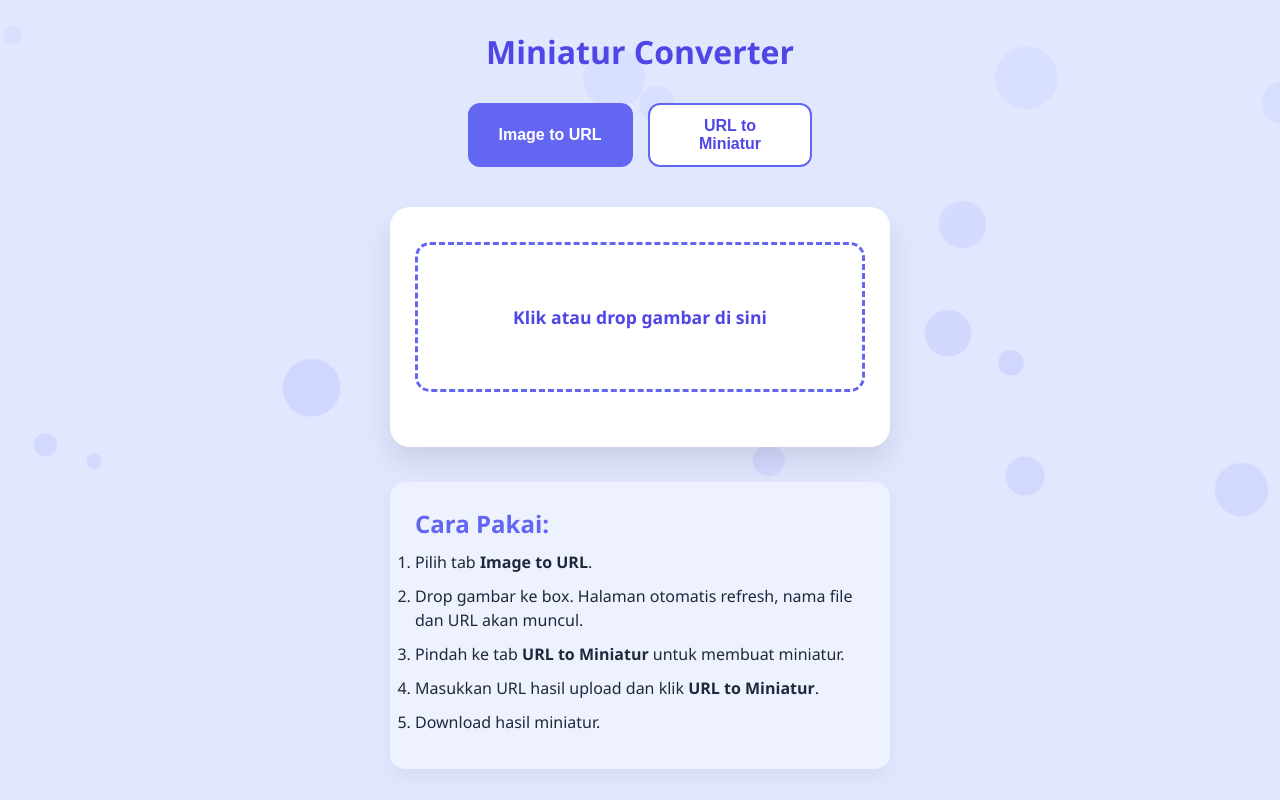
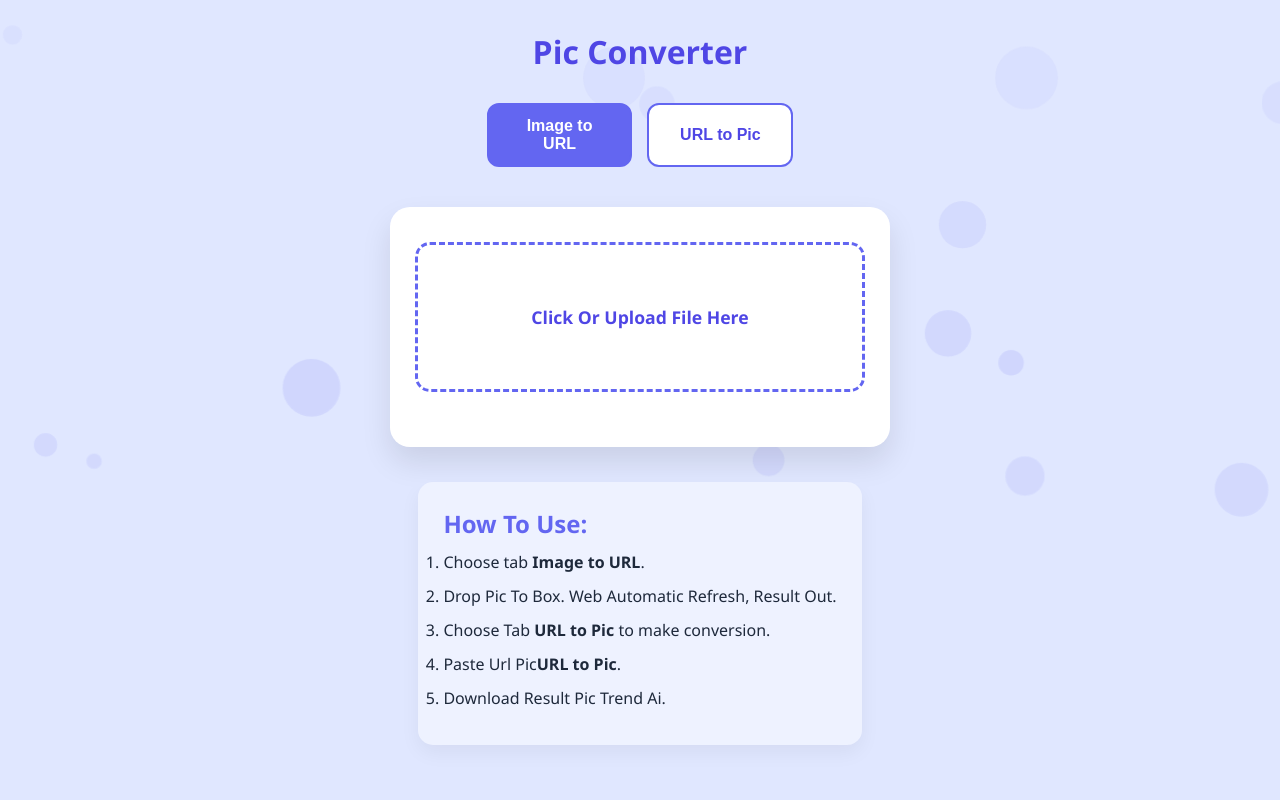
Before and after one commit to RoxyXploit777/Ai-Trend, a website: page index.html in a window 1280 px wide. Shown: the top 800 px of the page. Drawn offline with Linux system fonts and the light colour scheme.

Commit message:
Update index.html

```diff
--- a/index.html
+++ b/index.html
@@ -3,7 +3,7 @@
 <head>
 <meta charset="UTF-8">
 <meta name="viewport" content="width=device-width, initial-scale=1.0">
-<title>Miniatur Converter</title>
+<title>Trend Pic Converter</title>
 <style>
 * { margin:0; padding:0; box-sizing:border-box; }
 body {
@@ -55,15 +55,15 @@ pre { color:red; text-align:left; white-space:pre-wrap; }
 </head>
 <body>
 
-<h1>Miniatur Converter</h1>
+<h1>Pic Converter</h1>
 
 <div class="tabs">
   <button id="tabImg" class="active" onclick="openTab('img')">Image to URL</button>
-  <button id="tabFig" onclick="openTab('figure')">URL to Miniatur</button>
+  <button id="tabFig" onclick="openTab('figure')">URL to Pic</button>
 </div>
 
 <div id="img" class="box active">
-  <div class="drop-area" id="dropArea">Klik atau drop gambar di sini</div>
+  <div class="drop-area" id="dropArea">Click Or Upload File Here</div>
   <input type="file" id="fileInput">
   <div id="spinnerContainer"></div>
   <div id="uploadResult"></div>
@@ -71,18 +71,18 @@ pre { color:red; text-align:left; white-space:pre-wrap; }
 
 <div id="figure" class="box">
   <input type="text" id="urlInput" placeholder="Masukkan URL gambar">
-  <button onclick="generateFigure()">URL to Miniatur</button>
+  <button onclick="generateFigure()">URL to Pic</button>
   <div id="figureResult"></div>
 </div>
 
 <div class="instructions">
-<h2>Cara Pakai:</h2>
+<h2>How To Use:</h2>
 <ol>
-<li>Pilih tab <strong>Image to URL</strong>.</li>
-<li>Drop gambar ke box. Halaman otomatis refresh, nama file dan URL akan muncul.</li>
-<li>Pindah ke tab <strong>URL to Miniatur</strong> untuk membuat miniatur.</li>
-<li>Masukkan URL hasil upload dan klik <strong>URL to Miniatur</strong>.</li>
-<li>Download hasil miniatur.</li>
+<li>Choose tab <strong>Image to URL</strong>.</li>
+<li>Drop Pic To Box. Web Automatic Refresh, Result Out.</li>
+<li>Choose Tab <strong>URL to Pic</strong> to make conversion.</li>
+<li>Paste Url Pic<strong>URL to Pic</strong>.</li>
+<li>Download Result Pic Trend Ai.</li>
 </ol>
 </div>
 
```
